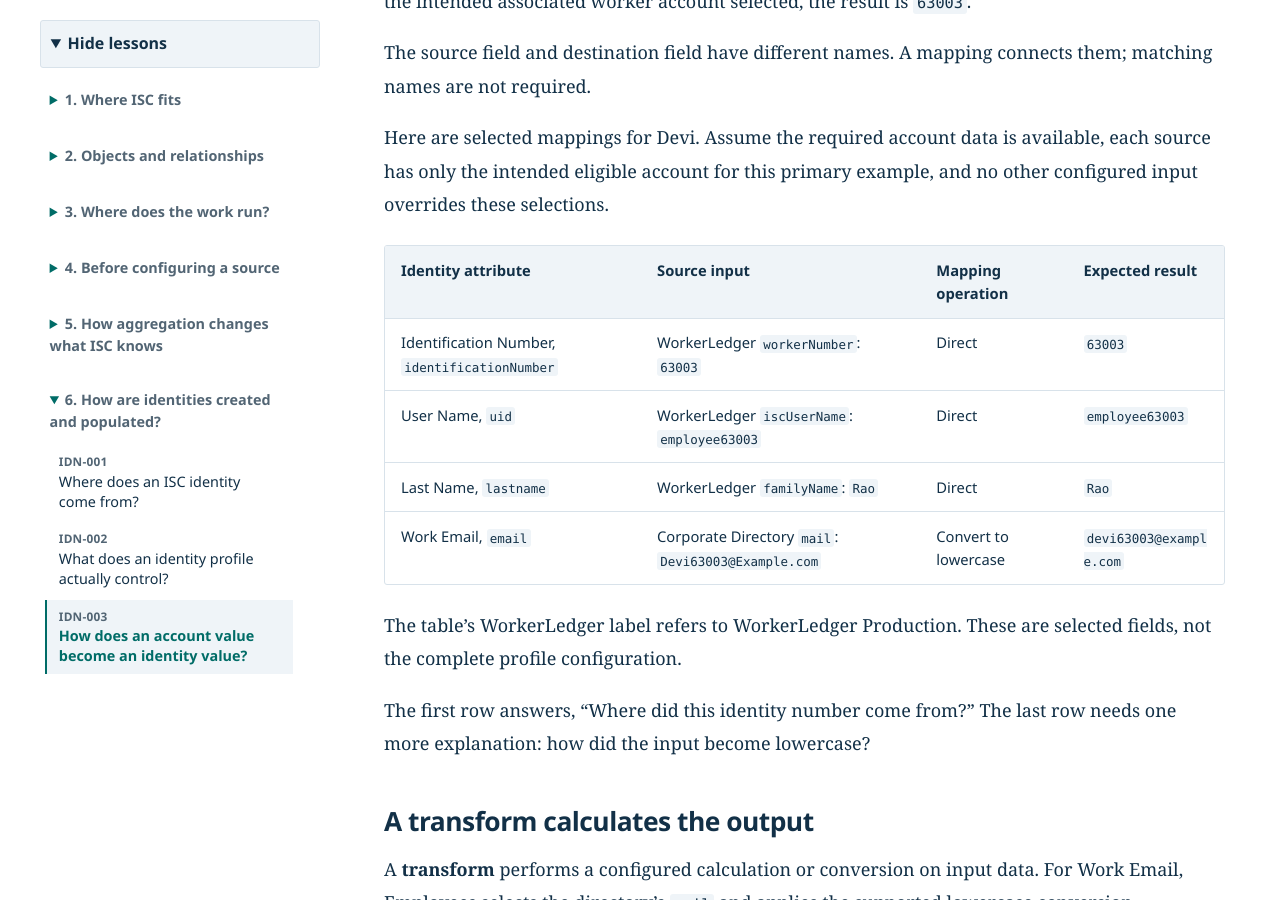
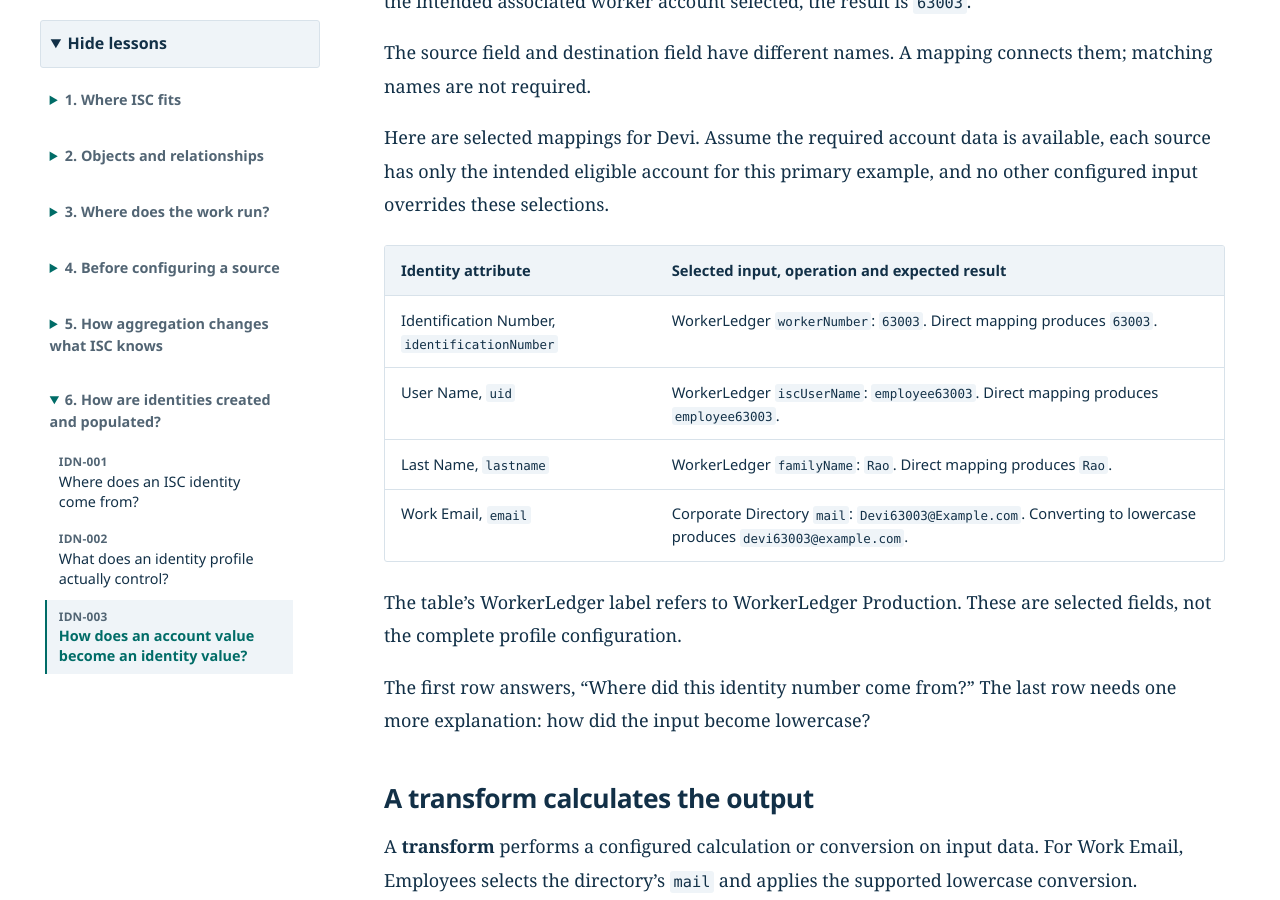
Before and after one commit to TedxHarry/ISC_Theory_Learning, a Jekyll site: the page built from lessons/IDN-003_Mapping_Account_Information_into_Identity_Attributes.md, in a window 1280 px wide and 900 px high, scrolled down 2624 px. Built offline with Jekyll 4.4.1, drawn with Linux system fonts in a browser that asks for light colours; our own code applies the rules of GitHub Pages for plain Markdown files.

Commit message:
Keep mapping examples readable in narrow lesson views

```diff
--- a/lessons/IDN-003_Mapping_Account_Information_into_Identity_Attributes.md
+++ b/lessons/IDN-003_Mapping_Account_Information_into_Identity_Attributes.md
@@ -55,12 +55,12 @@ The source field and destination field have different names. A mapping connects
 
 Here are selected mappings for Devi. Assume the required account data is available, each source has only the intended eligible account for this primary example, and no other configured input overrides these selections.
 
-| Identity attribute | Source input | Mapping operation | Expected result |
-|---|---|---|---|
-| Identification Number, `identificationNumber` | WorkerLedger `workerNumber`: `63003` | Direct | `63003` |
-| User Name, `uid` | WorkerLedger `iscUserName`: `employee63003` | Direct | `employee63003` |
-| Last Name, `lastname` | WorkerLedger `familyName`: `Rao` | Direct | `Rao` |
-| Work Email, `email` | Corporate Directory `mail`: `Devi63003@Example.com` | Convert to lowercase | `devi63003@example.com` |
+| Identity attribute | Selected input, operation and expected result |
+|---|---|
+| Identification Number, `identificationNumber` | WorkerLedger `workerNumber`: `63003`. Direct mapping produces `63003`. |
+| User Name, `uid` | WorkerLedger `iscUserName`: `employee63003`. Direct mapping produces `employee63003`. |
+| Last Name, `lastname` | WorkerLedger `familyName`: `Rao`. Direct mapping produces `Rao`. |
+| Work Email, `email` | Corporate Directory `mail`: `Devi63003@Example.com`. Converting to lowercase produces `devi63003@example.com`. |
 
 The table's WorkerLedger label refers to WorkerLedger Production. These are selected fields, not the complete profile configuration.
 
```
